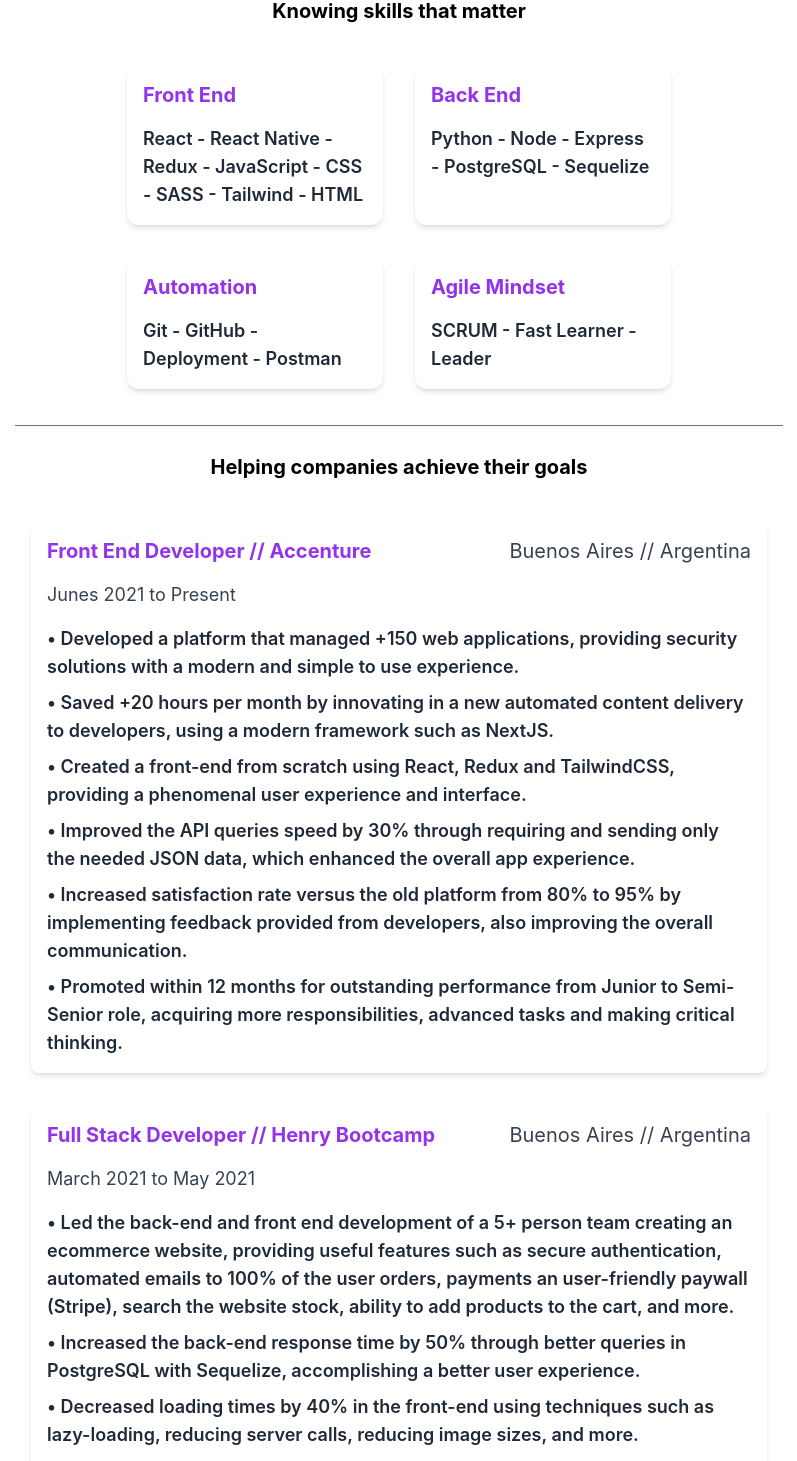
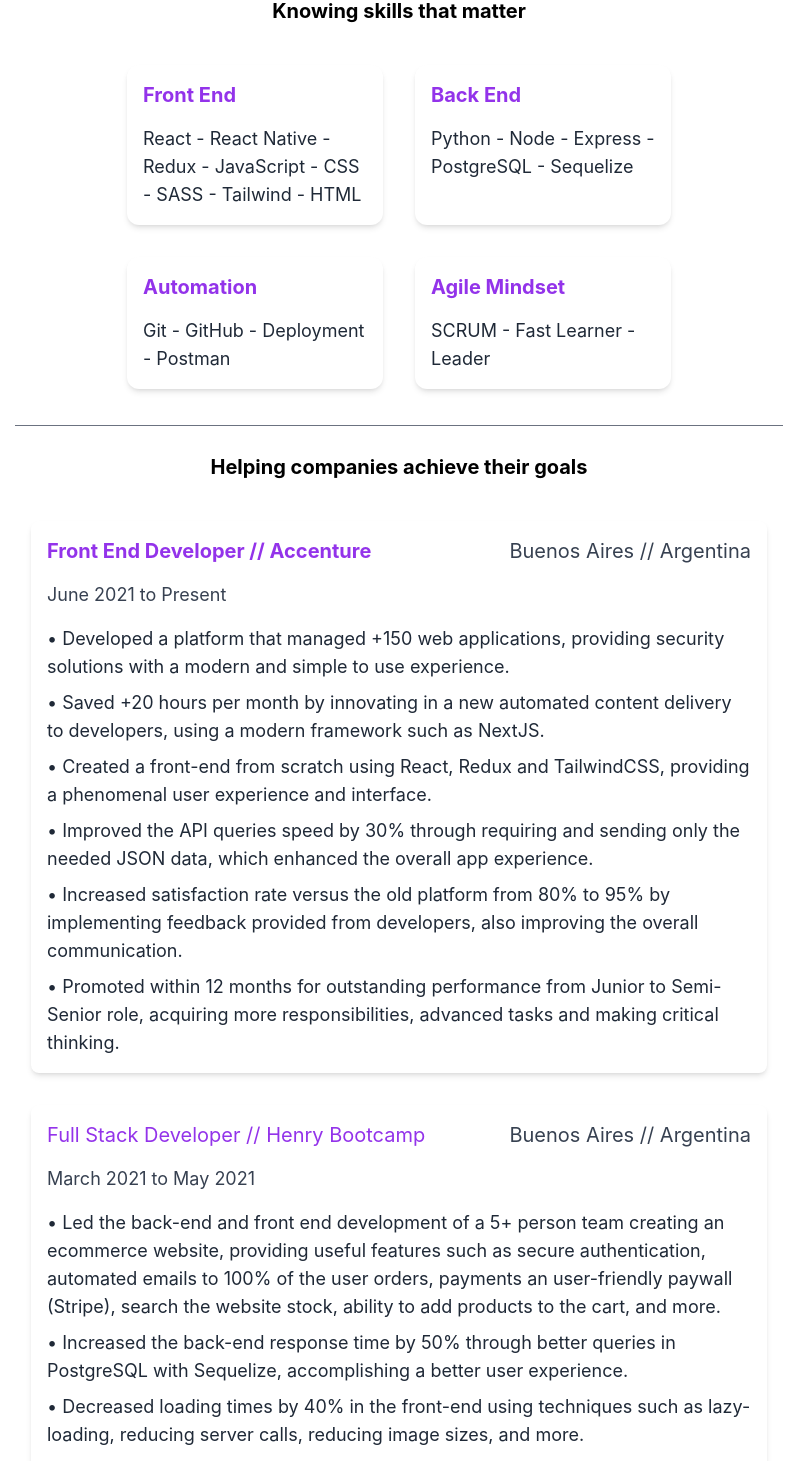
Before and after one commit to crisariza/crisarizadotcom, a Next.js app: page / in a window 1280 px wide. Shown: the part 740-2201 px from the top of the page, without its empty margins (241-1038 px from the left). Built offline with nearby package versions, Linux system fonts and the light colour scheme.

Commit message:
added analitycs and fixs

```diff
--- a/components/experience.tsx
+++ b/components/experience.tsx
@@ -16,9 +16,9 @@ export default function Experience() {
             </h1>
           </div>
           <h2 className="text-lg text-gray-700 dark:text-gray-300">
-            Junes 2021 to Present
+            June 2021 to Present
           </h2>{" "}
-          <ul className="text-lg text-gray-800 dark:text-gray-100 font-semibold">
+          <ul className="text-lg text-gray-800 dark:text-gray-100">
             <li className="mt-2">
               • Developed a platform that managed +150 web applications,
               providing security solutions with a modern and simple to use
@@ -58,14 +58,14 @@ export default function Experience() {
             <h1 className="text-gray-700 dark:text-gray-300">
               Buenos Aires // Argentina
             </h1>
-            <h1 className="text-purple-600 dark:text-purple-400 font-bold mr-auto">
+            <h1 className="text-purple-600 dark:text-purple-400 mr-auto">
               Full Stack Developer // Henry Bootcamp
             </h1>
           </div>
           <h2 className="text-lg text-gray-700 dark:text-gray-300">
             March 2021 to May 2021
           </h2>{" "}
-          <ul className="text-lg text-gray-800 dark:text-gray-100 font-semibold">
+          <ul className="text-lg text-gray-800 dark:text-gray-100">
             <li className="mt-2">
               • Led the back-end and front end development of a 5+ person team
               creating an ecommerce website, providing useful features such as
--- a/components/skills.tsx
+++ b/components/skills.tsx
@@ -9,7 +9,7 @@ export default function Experience() {
           <h1 className="text-xl text-purple-600 dark:text-purple-400 font-bold">
             Front End
           </h1>
-          <h2 className="text-lg text-gray-800 dark:text-gray-100 font-semibold">
+          <h2 className="text-lg text-gray-800 dark:text-gray-100">
             React - React Native - Redux - JavaScript - CSS - SASS - Tailwind -
             HTML{" "}
           </h2>
@@ -18,7 +18,7 @@ export default function Experience() {
           <h1 className="text-xl text-purple-600 dark:text-purple-400 font-bold">
             Back End
           </h1>
-          <h2 className="text-lg text-gray-800 dark:text-gray-100 font-semibold">
+          <h2 className="text-lg text-gray-800 dark:text-gray-100">
             Python - Node - Express - PostgreSQL - Sequelize
           </h2>
         </div>{" "}
@@ -26,7 +26,7 @@ export default function Experience() {
           <h1 className="text-xl text-purple-600 dark:text-purple-400 font-bold">
             Automation
           </h1>
-          <h2 className="text-lg text-gray-800 dark:text-gray-100 font-semibold">
+          <h2 className="text-lg text-gray-800 dark:text-gray-100">
             Git - GitHub - Deployment - Postman
           </h2>
         </div>{" "}
@@ -34,7 +34,7 @@ export default function Experience() {
           <h1 className="text-xl text-purple-600 dark:text-purple-400 font-bold">
             Agile Mindset
           </h1>
-          <h2 className="text-lg text-gray-800 dark:text-gray-100 font-semibold">
+          <h2 className="text-lg text-gray-800 dark:text-gray-100">
             SCRUM - Fast Learner - Leader
           </h2>
         </div>{" "}
--- a/package.json
+++ b/package.json
@@ -12,6 +12,7 @@
     "@types/node": "18.11.14",
     "@types/react": "18.0.26",
     "@types/react-dom": "18.0.9",
+    "@vercel/analytics": "^0.1.6",
     "eslint": "8.29.0",
     "eslint-config-next": "13.0.6",
     "next": "13.0.6",
--- a/pages/_app.tsx
+++ b/pages/_app.tsx
@@ -1,6 +1,12 @@
-import '../styles/globals.css'
-import type { AppProps } from 'next/app'
+import "../styles/globals.css";
+import type { AppProps } from "next/app";
+import { Analytics } from "@vercel/analytics/react";
 
 export default function App({ Component, pageProps }: AppProps) {
-  return <Component {...pageProps} />
+  return (
+    <>
+      <Component {...pageProps} />
+      <Analytics />
+    </>
+  );
 }
```
Also changed, not shown: 1 other file (tests, documents, lock files or other folders).
